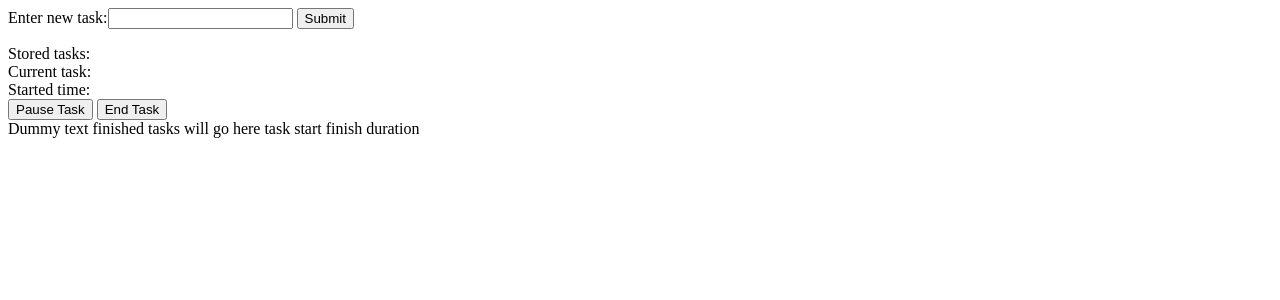
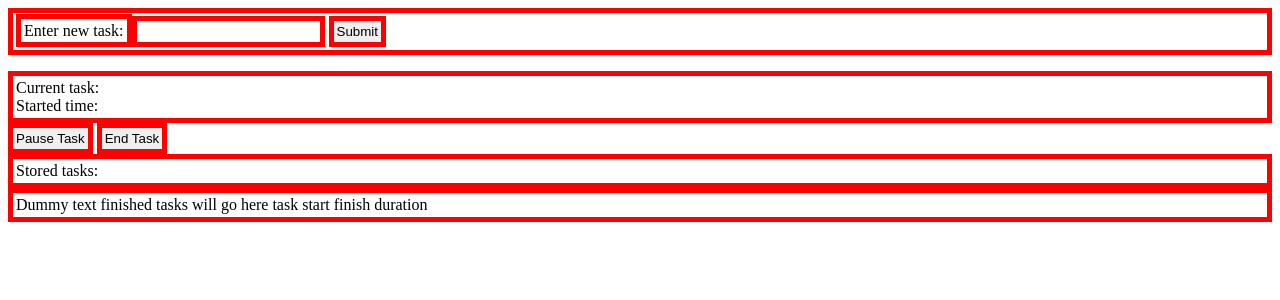
Before and after one commit to sferrazzaf/Taskmaster, a Django app: page /todolist/ in a window 1280 px wide. Shown: the top 300 px of the page. Run offline with Django 3.2, Linux system fonts and the light colour scheme; data that the repository does not hold is empty.

Commit message:
add css file and start playing with styling

```diff
--- a/taskmaster/settings.py
+++ b/taskmaster/settings.py
@@ -37,7 +37,7 @@ INSTALLED_APPS = [
     'django.contrib.contenttypes',
     'django.contrib.sessions',
     'django.contrib.messages',
-    'django.contrib.staticfiles',
+    'django.contrib.staticfiles'
 ]
 
 MIDDLEWARE = [
--- /dev/null
+++ b/to_do_list/static/to_do_list/to_do_list.css
@@ -0,0 +1,24 @@
+#test * {
+    padding: 3px;
+    border: solid;
+    border-width: 5px;
+    border-color: red;
+}
+
+#entertask {
+}
+
+#tasklist {
+}
+
+#currenttask {
+}
+
+#finishedtasks {
+}
+
+#pausebutton {
+}
+
+#endbutton {
+}
--- a/to_do_list/templates/to_do_list/index.html
+++ b/to_do_list/templates/to_do_list/index.html
@@ -1,20 +1,17 @@
+{% load staticfiles %}
+<link rel="stylesheet" type="text/css" href="{% static 'to_do_list/to_do_list.css' %}" />
+
 <DOCTYPE html>
+
 <html>
 
-<form action="/todolist/" method="post">
+    <div id=test>
+
+    <form id="entertask" action="/todolist/" method="post">
         {% csrf_token %}
         {{ form }}
         <input type="submit" value="Submit" />
     </form>
-
-<div id=tasklist>
-    Stored tasks:
-    {% for task in tasks %}
-        <div class=task>
-        {{ task.text }}
-        </div>
-    {% endfor %}
-</div>
 
     <div id=currenttask>
     Current task:
@@ -22,14 +19,22 @@ Current task:
     Started time:
     </div>
 
+    <button id=pausebutton>Pause Task</button>
+    <button id=endbutton>End Task</button>
 
-<button>Pause Task</button>
-<button>End Task</button>
+    <div id=tasklist>
+        Stored tasks:
+        {% for task in tasks %}
+            <div class=task>
+                TASK: {{ task.text }} PRIORITY: {{ task.priority }} CREATED: {{ task.created }} DURATION: {{ task.duration }} COMPLETED: {{ task.completed }}
+            </div>
+        {% endfor %}
+    </div>
 
     <div id=finishedtasks>
         Dummy text finished tasks will go here
         task start finish duration
     </div>
-
+    </div>
 
 </html>
```
Lines whose indentation alone changed are shown as unchanged.
